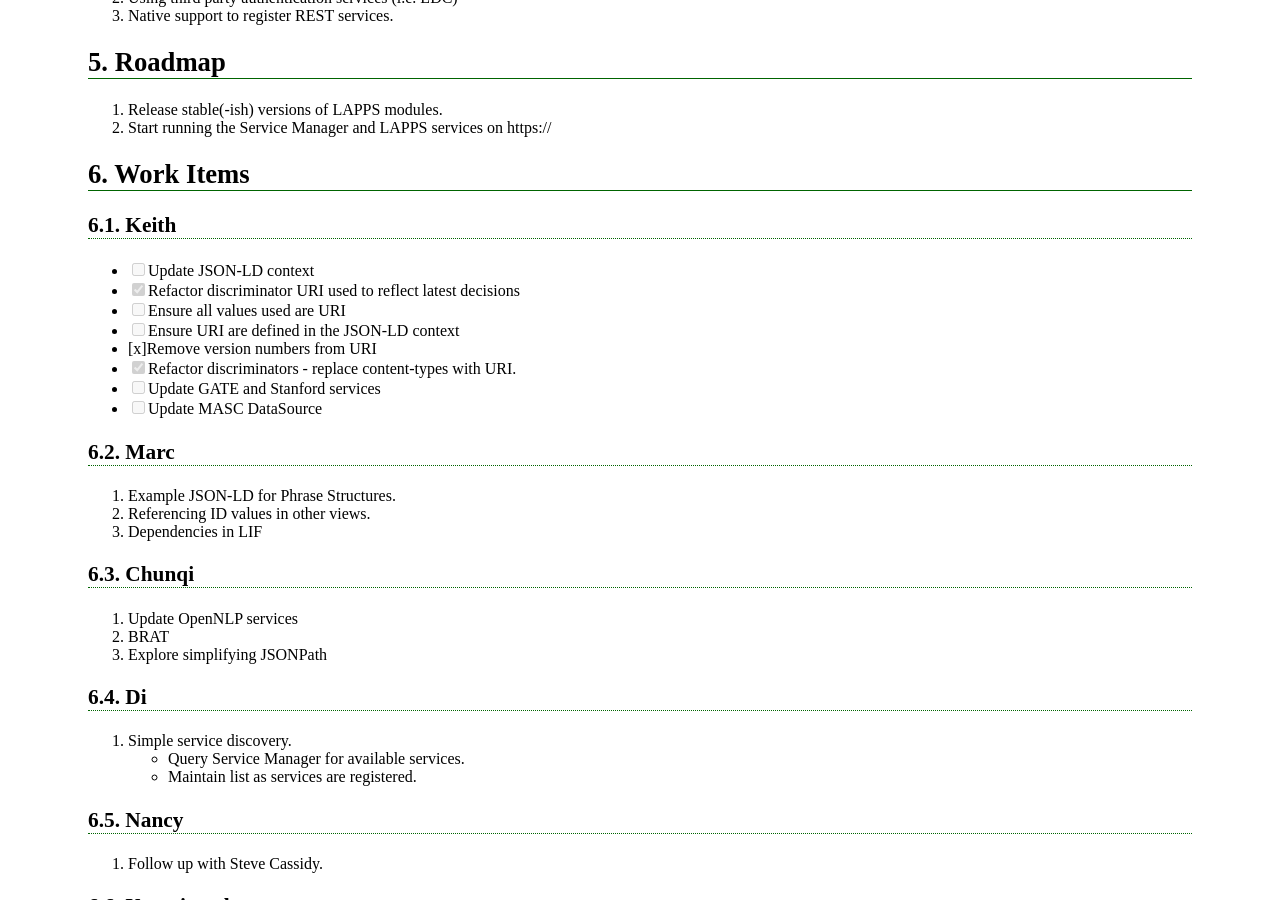
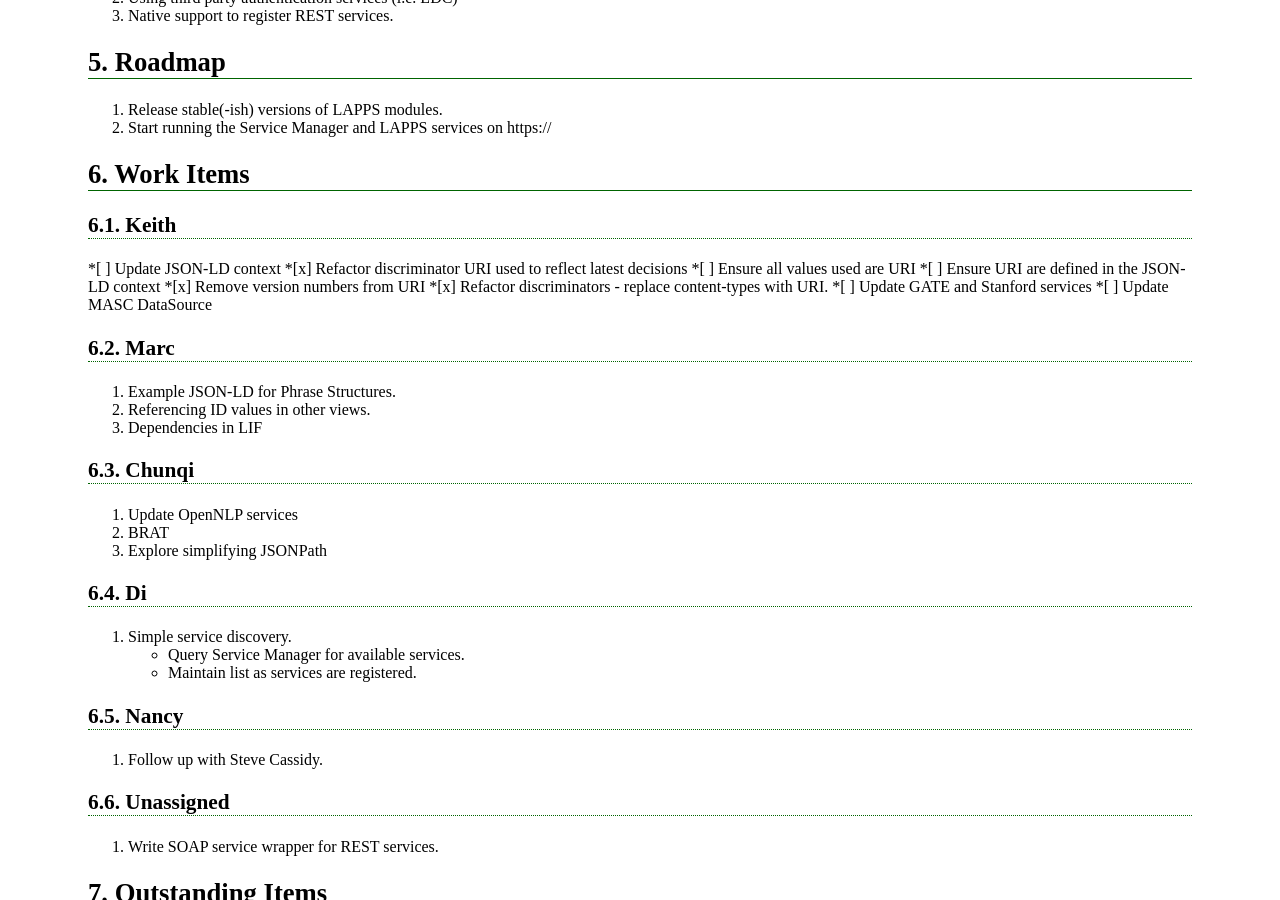
Before and after one commit to lapps/lapps.github.io, a Jekyll site: the page built from Summary2014-10-03.md, in a window 1280 px wide and 900 px high, scrolled down 1792 px. Built offline with Jekyll 4.4.1, drawn with Linux system fonts in a browser that asks for light colours.

```diff
--- a/Summary2014-10-03.md
+++ b/Summary2014-10-03.md
@@ -112,14 +112,14 @@ requirements.
 
 ### Keith
 
-- [ ] Update JSON-LD context
-- [x] Refactor discriminator URI used to reflect latest decisions
-- [ ] Ensure all values used are URI
-- [ ] Ensure URI are defined in the JSON-LD context
-- [x]Remove version numbers from URI
-- [x] Refactor discriminators - replace content-types with URI.
-- [ ] Update GATE and Stanford services
-- [ ] Update MASC DataSource
+*[ ] Update JSON-LD context
+*[x] Refactor discriminator URI used to reflect latest decisions
+*[ ] Ensure all values used are URI
+*[ ] Ensure URI are defined in the JSON-LD context
+*[x] Remove version numbers from URI
+*[x] Refactor discriminators - replace content-types with URI.
+*[ ] Update GATE and Stanford services
+*[ ] Update MASC DataSource
 
 ### Marc
 
```
